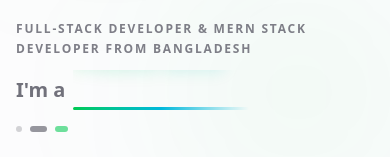
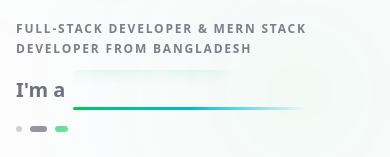
Before and after one commit to Ashikurrahman-dev-web/Portfolio, a Next.js app: page / in a window 390 px wide. Shown: the part 330-487 px from the top of the page. Built offline with nearby package versions, Linux system fonts and the light colour scheme.

Commit message:
Modification on Role Rotator

```diff
--- a/src/components/Hero.jsx
+++ b/src/components/Hero.jsx
@@ -166,7 +166,7 @@ const Hero = () => {
             <div
   className="relative h-10 sm:h-12 overflow-hidden"
   style={{
-                minWidth: "clamp(160px, 45vw, 380px)",
+    width: "clamp(220px, 60vw, 380px)",
   }}
 >
               <AnimatePresence mode="wait">
@@ -196,7 +196,7 @@ const Hero = () => {
                     duration: 0.6,
                     ease: [0.16, 1, 0.3, 1],
                   }}
-                  className="absolute left-0 top-1/2 -translate-y-1/2 whitespace-nowrap font-black text-transparent bg-clip-text bg-gradient-to-r from-green-500 to-cyan-500"
+className="absolute left-0 top-1/2 -translate-y-1/2 font-black text-transparent bg-clip-text bg-gradient-to-r from-green-500 to-cyan-500"
                   style={{
                     textShadow:
                       "0 0 20px rgba(74,222,128,0.5)",
```
Lines whose indentation alone changed are shown as unchanged.
